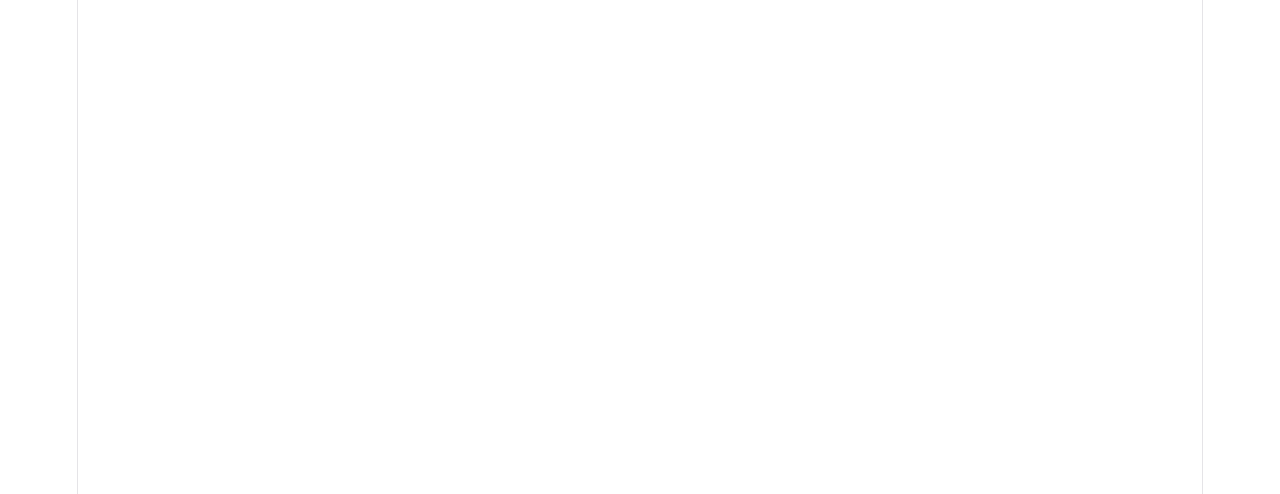
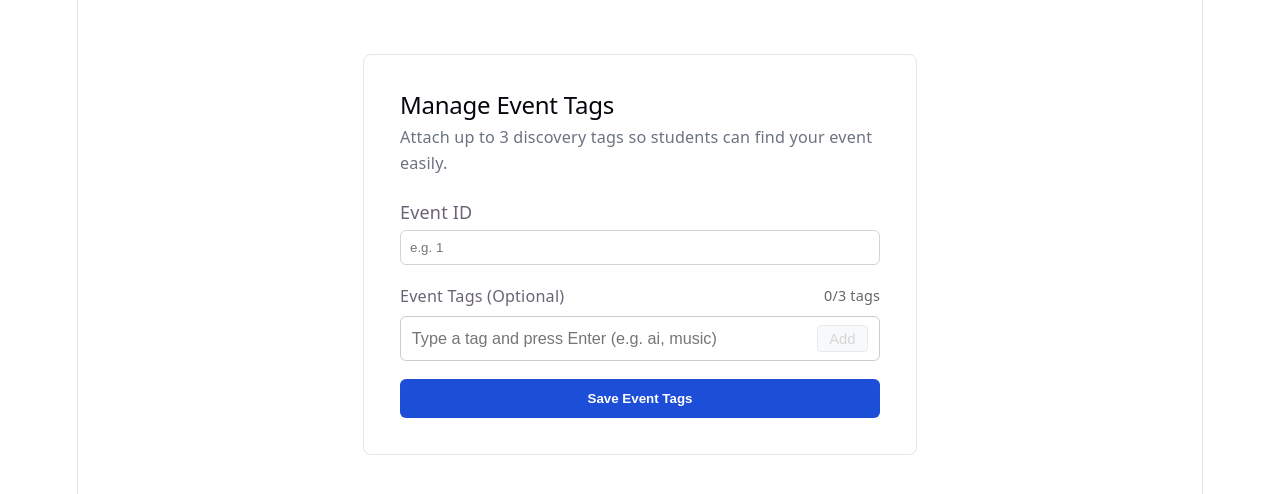
Before and after one commit to Ibubasid1/ssi-management, a React (Vite) app in the folder client/: page /organizer/event-tags in a window 1280 px wide. Before the commit this address led to /login. Shown: the top 494 px of the page. Built offline with nearby package versions, Linux system fonts and the light colour scheme.

Commit message:
SCRUM-11: Add eventTags route and Organizer EventTags page

```diff
--- a/client/src/main.jsx
+++ b/client/src/main.jsx
@@ -13,6 +13,7 @@ import ResetPassword from './pages/ResetPassword'
 import ForgotPassword from './pages/ForgotPassword'
 import ChangePassword from './pages/ChangePassword'
 import Verify from './pages/Verify'
+import EventTags from './pages/EventTags'
 
 function RootRedirect() {
   const { user } = useAuth()
@@ -31,6 +32,7 @@ createRoot(document.getElementById('root')).render(
         <Route path="/login" element={<Login />} />
         <Route path="/student" element={<RequireRole roles={['STUDENT']}><StudentDashboard /></RequireRole>} />
         <Route path="/organizer" element={<RequireRole roles={['ORGANIZER']}><OrganizerDashboard /></RequireRole>} />
+        <Route path="/organizer/event-tags" element={<RequireRole roles={['ORGANIZER']}><EventTags /></RequireRole>} />
         <Route path="/admin" element={<RequireRole roles={['ADMIN']}><AdminDashboard /></RequireRole>} />
         <Route path="/change-password" element={<RequireRole roles={['STUDENT', 'ORGANIZER', 'ADMIN']}><ChangePassword /></RequireRole>} />
         <Route path="/forgot-password" element={<ForgotPassword />} />
--- /dev/null
+++ b/client/src/pages/EventTags.css
@@ -0,0 +1,80 @@
+.event-tags-page {
+  max-width: 480px;
+  margin: 3rem auto;
+  padding: 2rem;
+  border: 1px solid #e5e7eb;
+  border-radius: 8px;
+  background-color: #ffffff;
+  text-align: left;
+}
+
+.event-tags-page h2 {
+  margin-top: 0;
+  margin-bottom: 0.25rem;
+}
+
+.event-tags-subtitle {
+  color: #6b7280;
+  font-size: 0.9rem;
+  margin-top: 0;
+  margin-bottom: 1.25rem;
+}
+
+.event-tags-field {
+  margin-bottom: 1rem;
+}
+
+.event-tags-field label {
+  display: block;
+  font-weight: 500;
+  margin-bottom: 0.3rem;
+}
+
+.event-tags-field input {
+  width: 100%;
+  padding: 0.5rem;
+  border: 1px solid #d1d5db;
+  border-radius: 6px;
+  box-sizing: border-box;
+}
+
+.event-tags-submit {
+  width: 100%;
+  margin-top: 1rem;
+  padding: 0.65rem;
+  font-weight: 600;
+  border: none;
+  border-radius: 6px;
+  background-color: #1d4ed8;
+  color: #ffffff;
+  cursor: pointer;
+}
+
+.event-tags-submit:disabled {
+  opacity: 0.6;
+  cursor: not-allowed;
+}
+
+.event-tags-preview {
+  margin-top: 1.25rem;
+  padding-top: 1rem;
+  border-top: 1px solid #e5e7eb;
+}
+
+.event-tags-alert-error {
+  padding: 0.7rem;
+  margin-bottom: 1rem;
+  border-radius: 6px;
+  background-color: #fee2e2;
+  color: #991b1b;
+  font-size: 0.9rem;
+}
+
+.event-tags-alert-success {
+  padding: 0.7rem;
+  margin-bottom: 1rem;
+  border-radius: 6px;
+  background-color: #dcfce7;
+  color: #166534;
+  font-size: 0.9rem;
+}
--- /dev/null
+++ b/client/src/pages/EventTags.jsx
@@ -0,0 +1,81 @@
+import { useState } from 'react';
+import TagInput from '../components/TagInput';
+import EventTagList from '../components/EventTagList';
+import './EventTags.css';
+
+export default function EventTags() {
+  const [eventId, setEventId] = useState('');
+  const [tags, setTags] = useState([]);
+  const [error, setError] = useState('');
+  const [success, setSuccess] = useState('');
+  const [loading, setLoading] = useState(false);
+
+  const handleSave = async (e) => {
+    e.preventDefault();
+    setError('');
+    setSuccess('');
+
+    if (!eventId.trim()) {
+      setError('Please enter an Event ID.');
+      return;
+    }
+
+    setLoading(true);
+    try {
+      const res = await fetch(`/api/events/${encodeURIComponent(eventId.trim())}/tags`, {
+        method: 'PATCH',
+        headers: { 'Content-Type': 'application/json' },
+        body: JSON.stringify({ tags }),
+      });
+
+      const body = await res.json();
+      if (!res.ok) {
+        setError(body.message || 'Failed to save event tags.');
+      } else {
+        setSuccess(`Saved ${body.data.tags.length} tag(s) for event #${body.data.event_id}.`);
+      }
+    } catch {
+      setError('Could not connect to the server.');
+    } finally {
+      setLoading(false);
+    }
+  };
+
+  return (
+    <div className="event-tags-page">
+      <h2>Manage Event Tags</h2>
+      <p className="event-tags-subtitle">
+        Attach up to 3 discovery tags so students can find your event easily.
+      </p>
+
+      {error && <div className="event-tags-alert-error">{error}</div>}
+      {success && <div className="event-tags-alert-success">{success}</div>}
+
+      <form onSubmit={handleSave}>
+        <div className="event-tags-field">
+          <label htmlFor="eventId">Event ID</label>
+          <input
+            id="eventId"
+            type="text"
+            value={eventId}
+            onChange={(e) => setEventId(e.target.value)}
+            placeholder="e.g. 1"
+          />
+        </div>
+
+        <TagInput tags={tags} onChange={setTags} disabled={loading} />
+
+        <button type="submit" className="event-tags-submit" disabled={loading}>
+          {loading ? 'Saving Tags...' : 'Save Event Tags'}
+        </button>
+      </form>
+
+      {tags.length > 0 && (
+        <div className="event-tags-preview">
+          <small style={{ color: '#6b7280' }}>Student Card Preview:</small>
+          <EventTagList tags={tags} />
+        </div>
+      )}
+    </div>
+  );
+}
```
Also changed, not shown: 2 other files (tests, documents, lock files or other folders).
